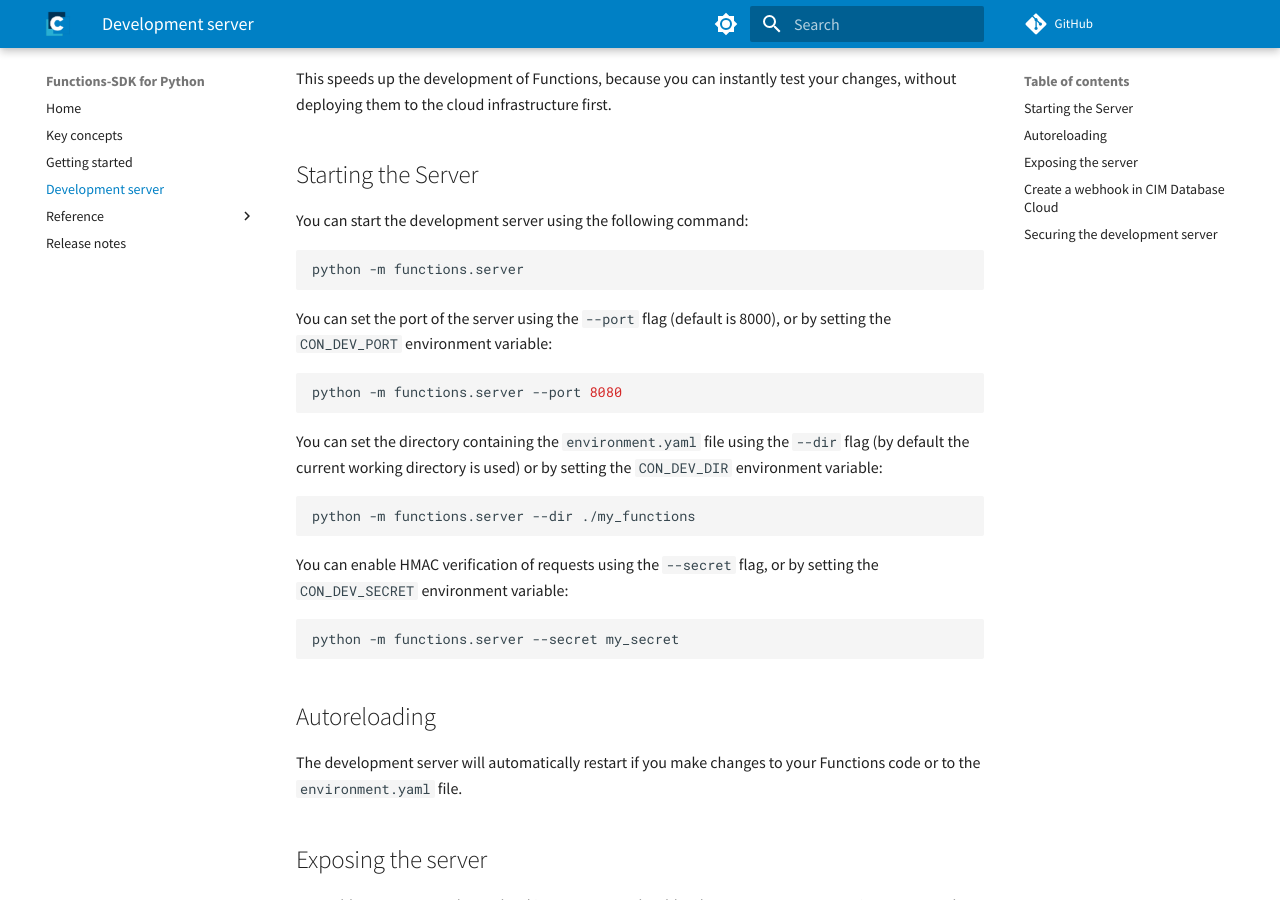
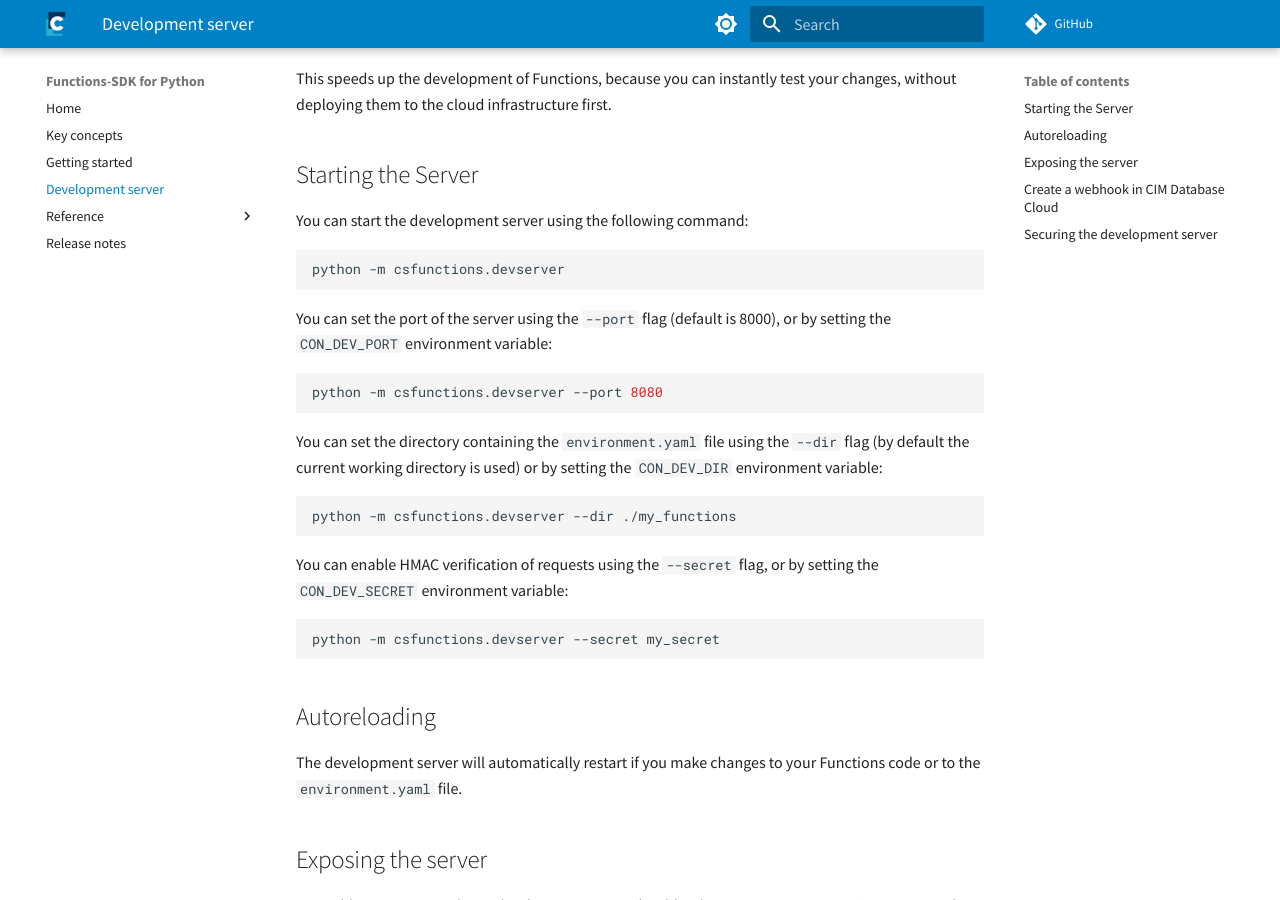
Before and after one commit to cslab/functions-sdk-python, an MkDocs documentation site: the page built from docs/development_server.md, in a window 1280 px wide and 900 px high, scrolled down 232 px. Built offline with MkDocs 1.6.1 and Material for MkDocs 9.7.7, drawn with Linux system fonts in a browser that asks for light colours; comment, search, counter and statistics services are not loaded; some of the changed text lies outside the part shown.

Commit message:
fix incorrect commands in doc

````diff
--- a/docs/development_server.md
+++ b/docs/development_server.md
@@ -7,25 +7,25 @@ This speeds up the development of Functions, because you can instantly test your
 You can start the development server using the following command:
 
 ```bash
-python -m functions.server
+python -m csfunctions.devserver
 ```
 
 You can set the port of the server using the `--port` flag (default is 8000), or by setting the `CON_DEV_PORT` environment variable:
 
 ```bash
-python -m functions.server --port 8080
+python -m csfunctions.devserver --port 8080
 ```
 
 You can set the directory containing the `environment.yaml` file using the `--dir` flag (by default the current working directory is used) or by setting the `CON_DEV_DIR` environment variable:
 
 ```bash
-python -m functions.server --dir ./my_functions
+python -m csfunctions.devserver --dir ./my_functions
 ```
 
 You can enable HMAC verification of requests using the `--secret` flag, or by setting the `CON_DEV_SECRET` environment variable:
 
 ```bash
-python -m functions.server --secret my_secret
+python -m csfunctions.devserver --secret my_secret
 ```
 
 ## Autoreloading
@@ -76,7 +76,7 @@ Since the development server is exposed to the outside world, you should secure
 You can enable HMAC verification of requests using the `--secret` flag, or by setting the `CON_DEV_SECRET` environment variable:
 
 ```bash
-python -m functions.server --secret my_secret
+python -m csfunctions.devserver --secret my_secret
 ```
 
 Make sure to use the same secret in your CIM Database Cloud instance when setting up the webhook and enable HMAC signing.
````
